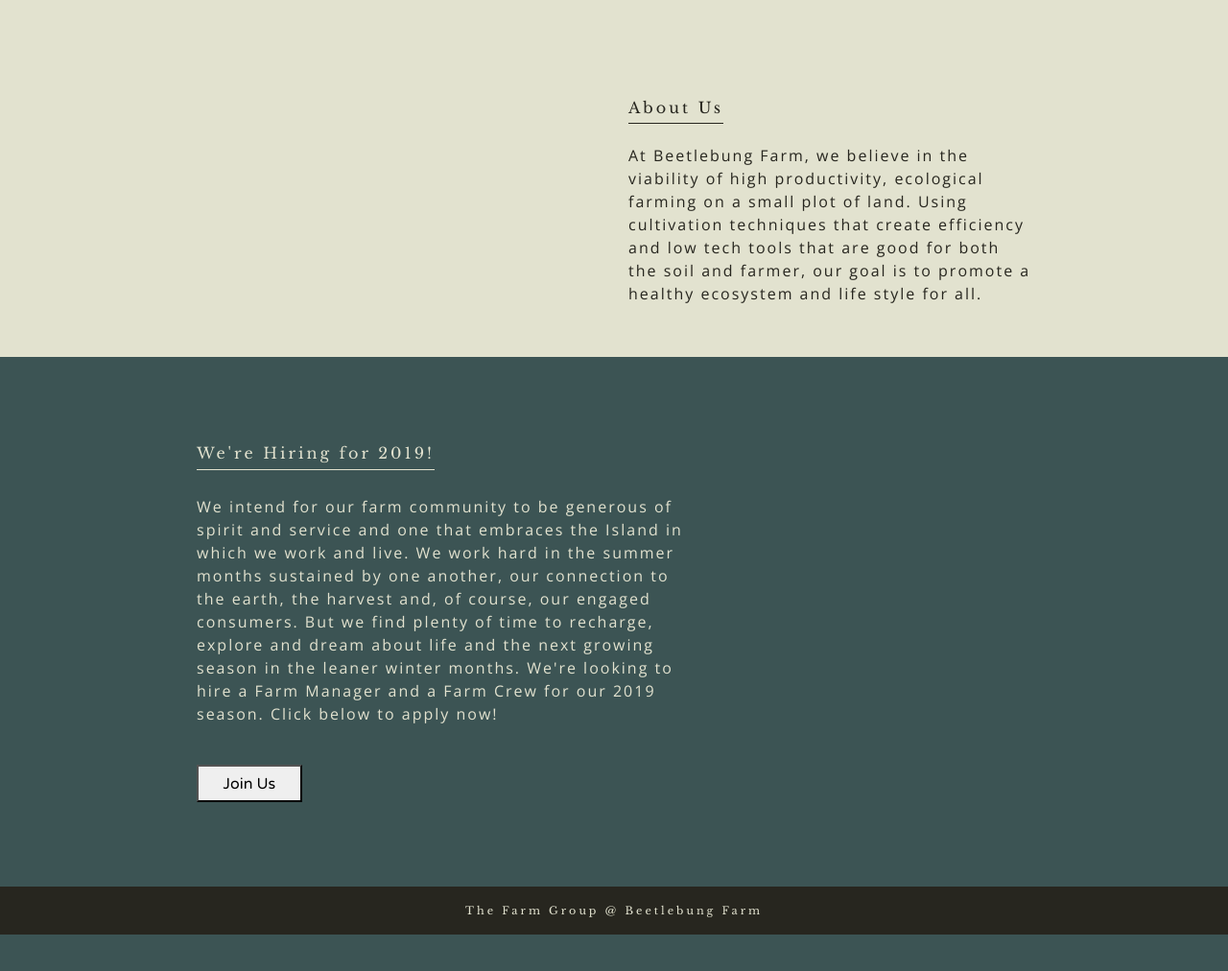
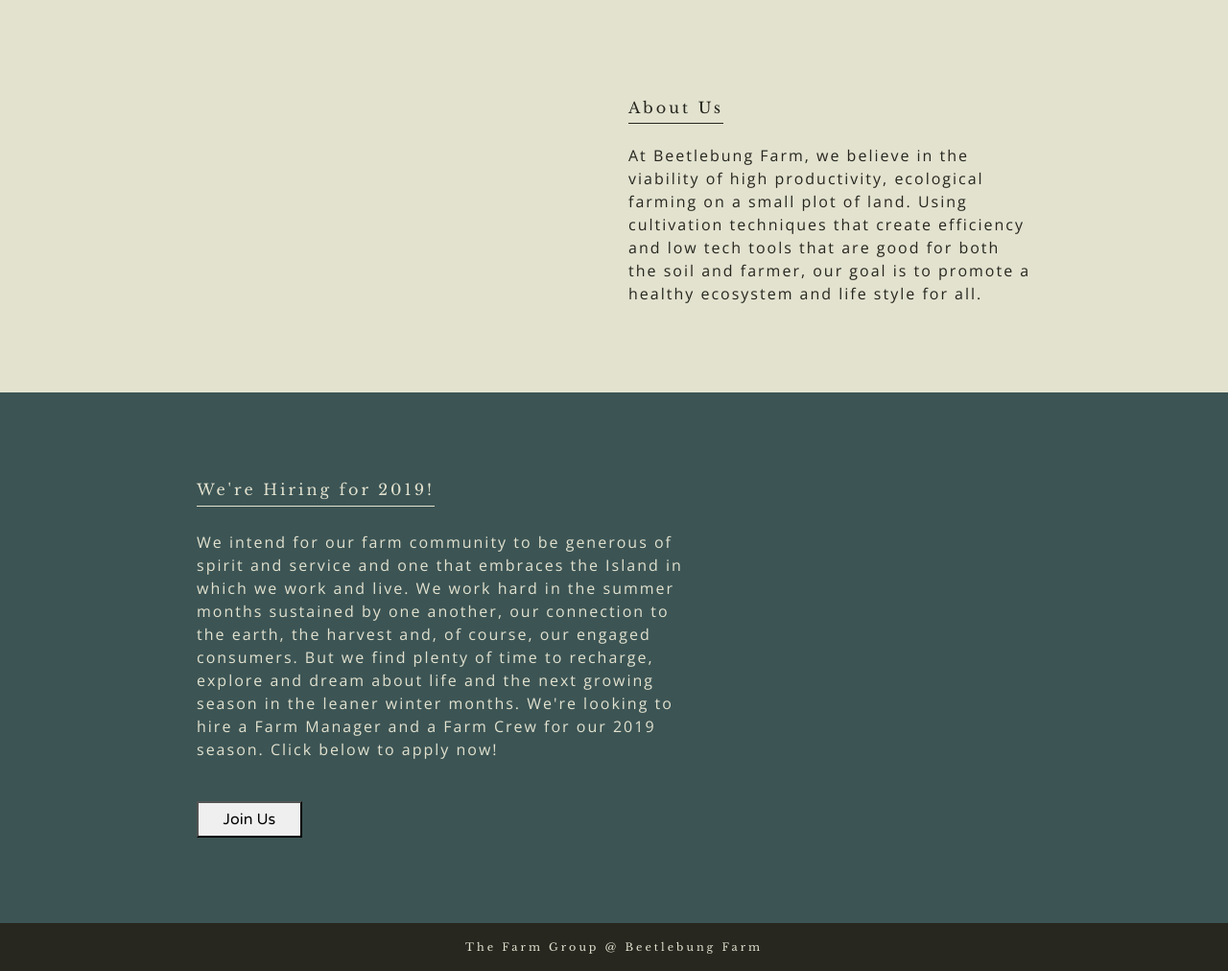
Before and after one commit to njasset10/beetlebungfarm, a PHP site: page /index.html in a window 1280 px wide. Shown: the part 1876-2888 px from the top of the page at 96% size. Before the commit the page ends 2850 px from the top, so only its background shows below. Run offline with PHP 8.4, Linux system fonts and the light colour scheme; some libraries are stand-ins or nearby versions.

Commit message:
hilary updates amy3

```diff
--- a/main.css
+++ b/main.css
@@ -93,7 +93,7 @@
     background: #E2E2CF;
     color: #27261F;
     overflow: visible;
-    padding: 3% 8% 3% 8%;
+    padding: 3% 8% 6% 8%;
     /* overflow: visible;
     height: 400px;
     padding: 50px 5% 2% 5%;
```
